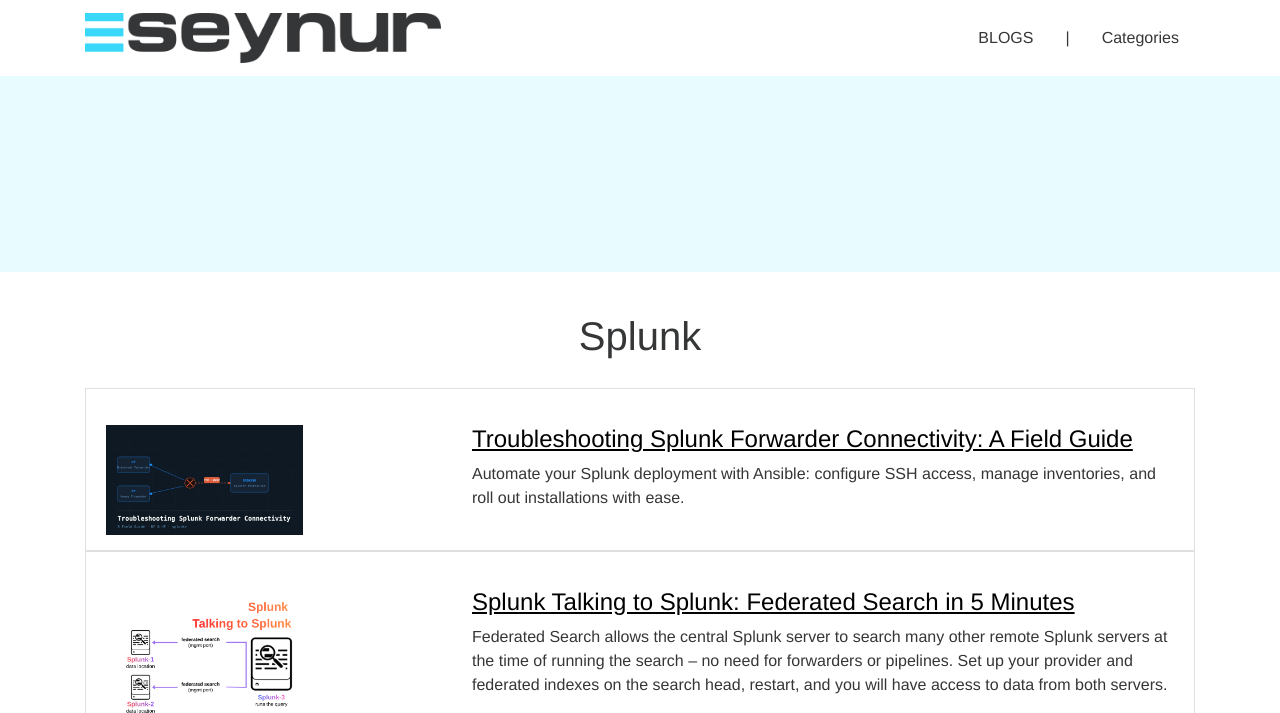
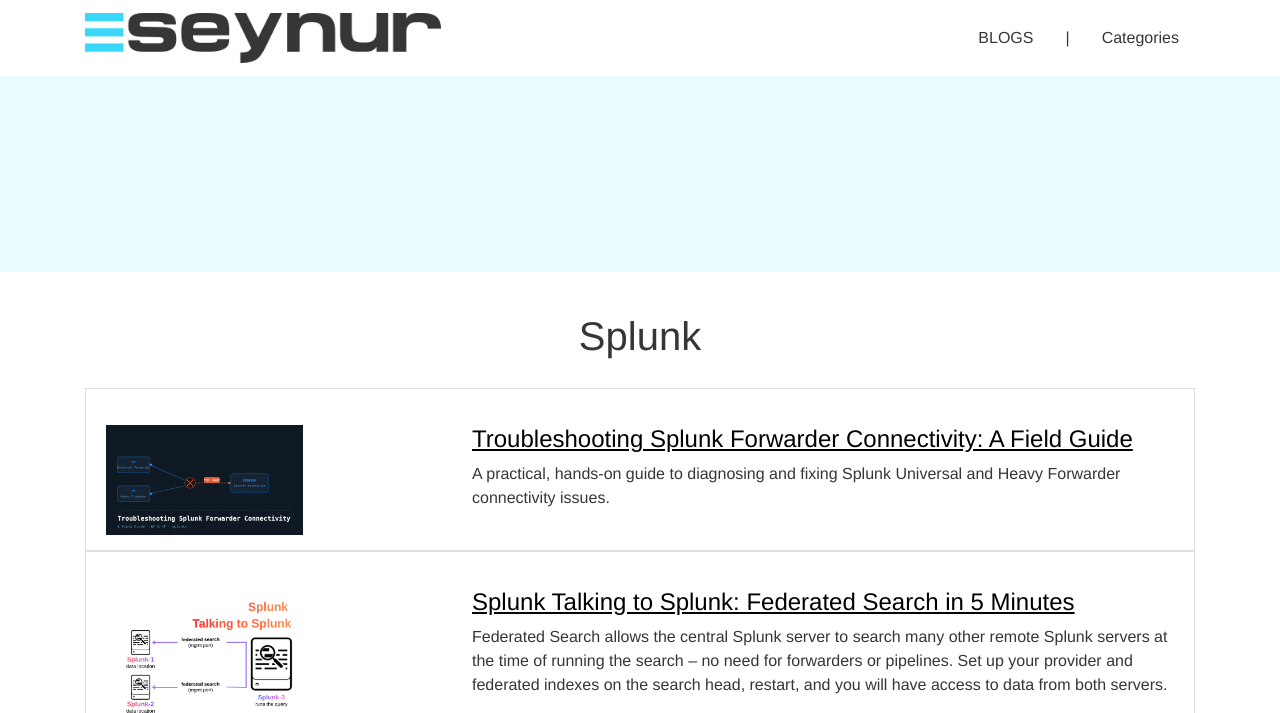
Before and after one commit to seynur/blog, a Jekyll site: the page built from categories/index.html, in a window 1280 px wide and 900 px high, cut to the strip 0-713 px from the top of the window. Built offline with Jekyll 4.4.1, drawn with Linux system fonts in a browser that asks for light colours; nearby versions of some CDN libraries.

Commit message:
update to 'Troubleshooting Splunk Forwarder Connectivity: A Field Guide'

```diff
--- a/_posts/2026-06-22-troubleshooting-splunk-forwarder-connectivity.md
+++ b/_posts/2026-06-22-troubleshooting-splunk-forwarder-connectivity.md
@@ -1,7 +1,7 @@
 ---
 layout: default
 title: "Troubleshooting Splunk Forwarder Connectivity: A Field Guide"
-summary: "Automate your Splunk deployment with Ansible: configure SSH access, manage inventories, and roll out installations with ease."
+summary: "A practical, hands-on guide to diagnosing and fixing Splunk Universal and Heavy Forwarder connectivity issues."
 author: Damla Erblang
 image: /assets/img/blog/2026-06-22-splunk-forwarder-connectivity.webp
 date: 22-06-2026
@@ -17,7 +17,6 @@
 <p align="center">
   <img src="/assets/img/blog/2026-06-22-splunk-forwarder-connectivity.webp" alt="splunkforwarders" width="600"/>
 </p>
-
 
 ---
 
```
